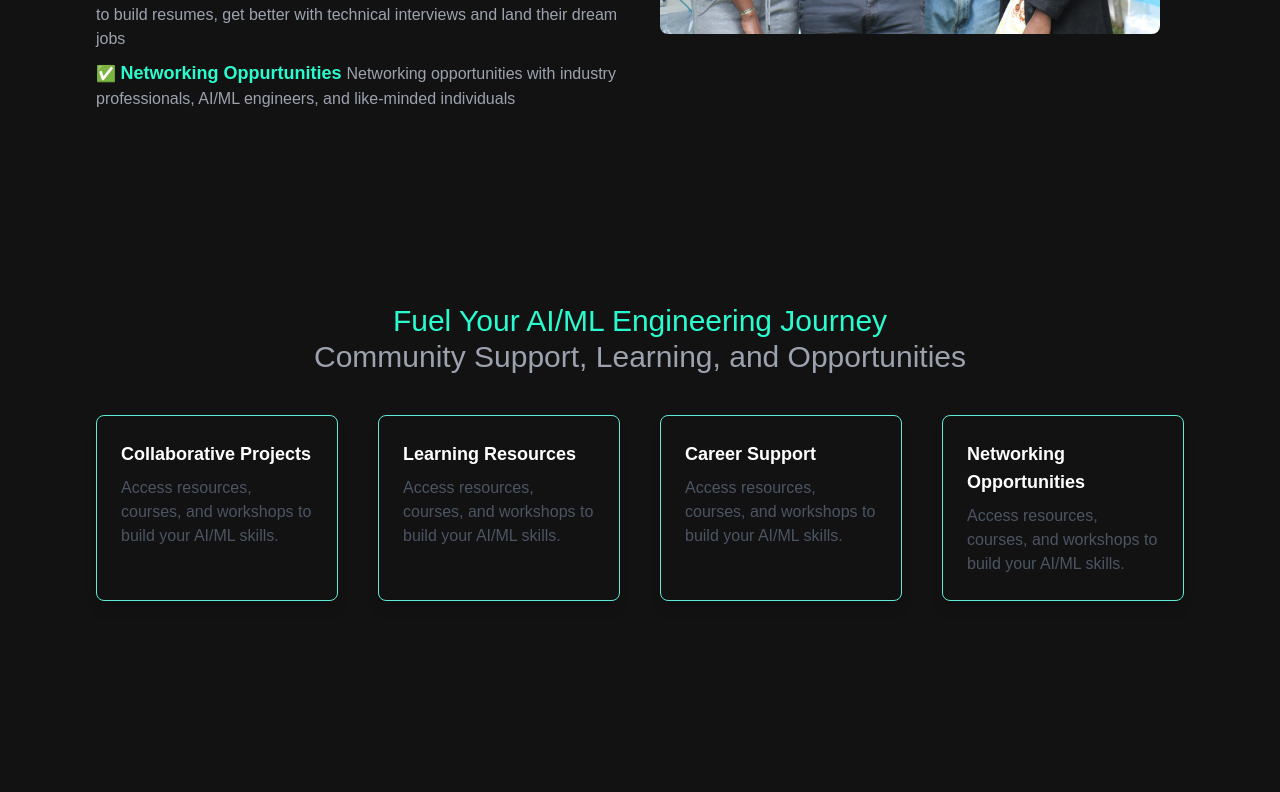
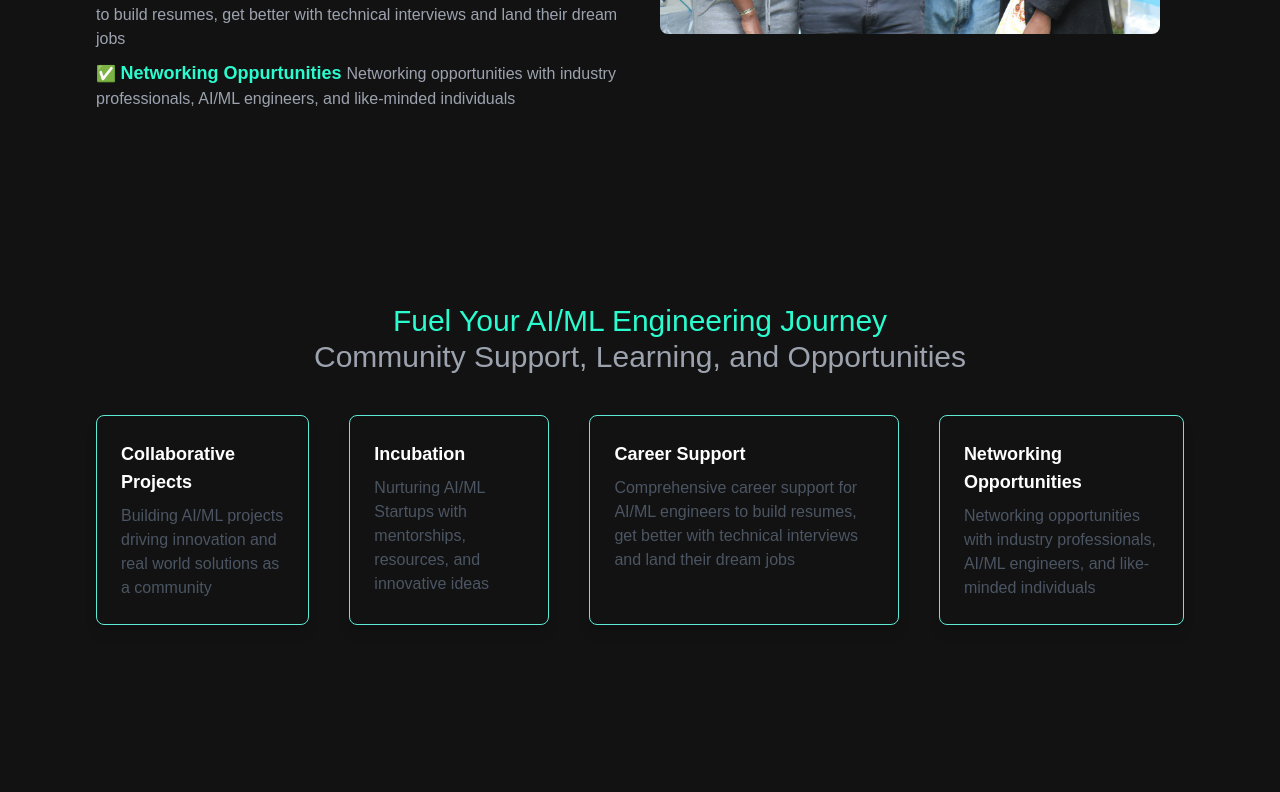
Before and after one commit to Selasie5/headstarter-gh, a Next.js app: page / in a window 1280 px wide. Shown: the part 1465-2257 px from the top of the page. Built offline with nearby package versions, Linux system fonts and the light colour scheme.

Commit message:
feat: update content in Home component to enhance clarity and focus on AI/ML initiatives

```diff
--- a/app/page.tsx
+++ b/app/page.tsx
@@ -106,7 +106,7 @@ export default function Home() {
               ✅{" "}
               <span className="font-semibold text-lg text-main">
                 {" "}
-                Collaboration Projets{" "}
+                Collaboration Projects{" "}
               </span>
               {` Building AI/ML projects driving innovation and real world solutions as a community `}
             </motion.li>
@@ -169,22 +169,22 @@ export default function Home() {
               Collaborative Projects
             </h3>
             <p className="text-gray-600">
-              Access resources, courses, and workshops to build your AI/ML
-              skills.
+              Building AI/ML projects driving innovation and real world
+              solutions as a community
             </p>
           </div>
           <div className="border border-teal-300 rounded-lg shadow-lg p-6 text-white">
-            <h3 className="text-lg font-semibold mb-2">Learning Resources</h3>
+            <h3 className="text-lg font-semibold mb-2">Incubation</h3>
             <p className="text-gray-600">
-              Access resources, courses, and workshops to build your AI/ML
-              skills.
+              Nurturing AI/ML Startups with mentorships, resources, and
+              innovative ideas
             </p>
           </div>
           <div className="border border-teal-300 rounded-lg shadow-lg p-6 text-white">
             <h3 className="text-lg font-semibold mb-2">Career Support</h3>
             <p className="text-gray-600">
-              Access resources, courses, and workshops to build your AI/ML
-              skills.
+              Comprehensive career support for AI/ML engineers to build resumes,
+              get better with technical interviews and land their dream jobs
             </p>
           </div>
           <div className="border border-teal-300 rounded-lg shadow-lg p-6 text-white">
@@ -192,8 +192,8 @@ export default function Home() {
               Networking Opportunities
             </h3>
             <p className="text-gray-600">
-              Access resources, courses, and workshops to build your AI/ML
-              skills.
+              Networking opportunities with industry professionals, AI/ML
+              engineers, and like-minded individuals
             </p>
           </div>
         </div>
```
